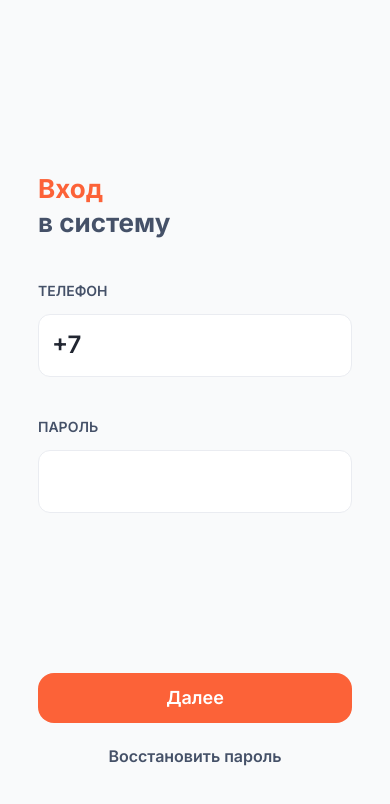
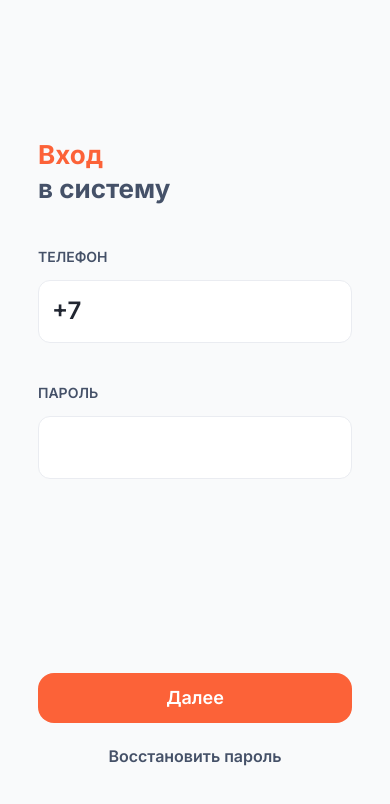
Before and after one commit to Gorbunova/Gorbunova.github.io, a plain HTML site: page templates/auth/login.html in a window 390 px wide. Drawn offline with nearby package versions, Linux system fonts and the light colour scheme.

Commit message:
preboarding pt.2

```diff
--- a/static/css/login.css
+++ b/static/css/login.css
@@ -247,7 +247,7 @@
         height: 100%;
     }
     .login__inputs {
-        margin-top: 134px;
+        margin-top: 100px;
     }
     .login__btns-block {
         padding-bottom: 38px;
```
